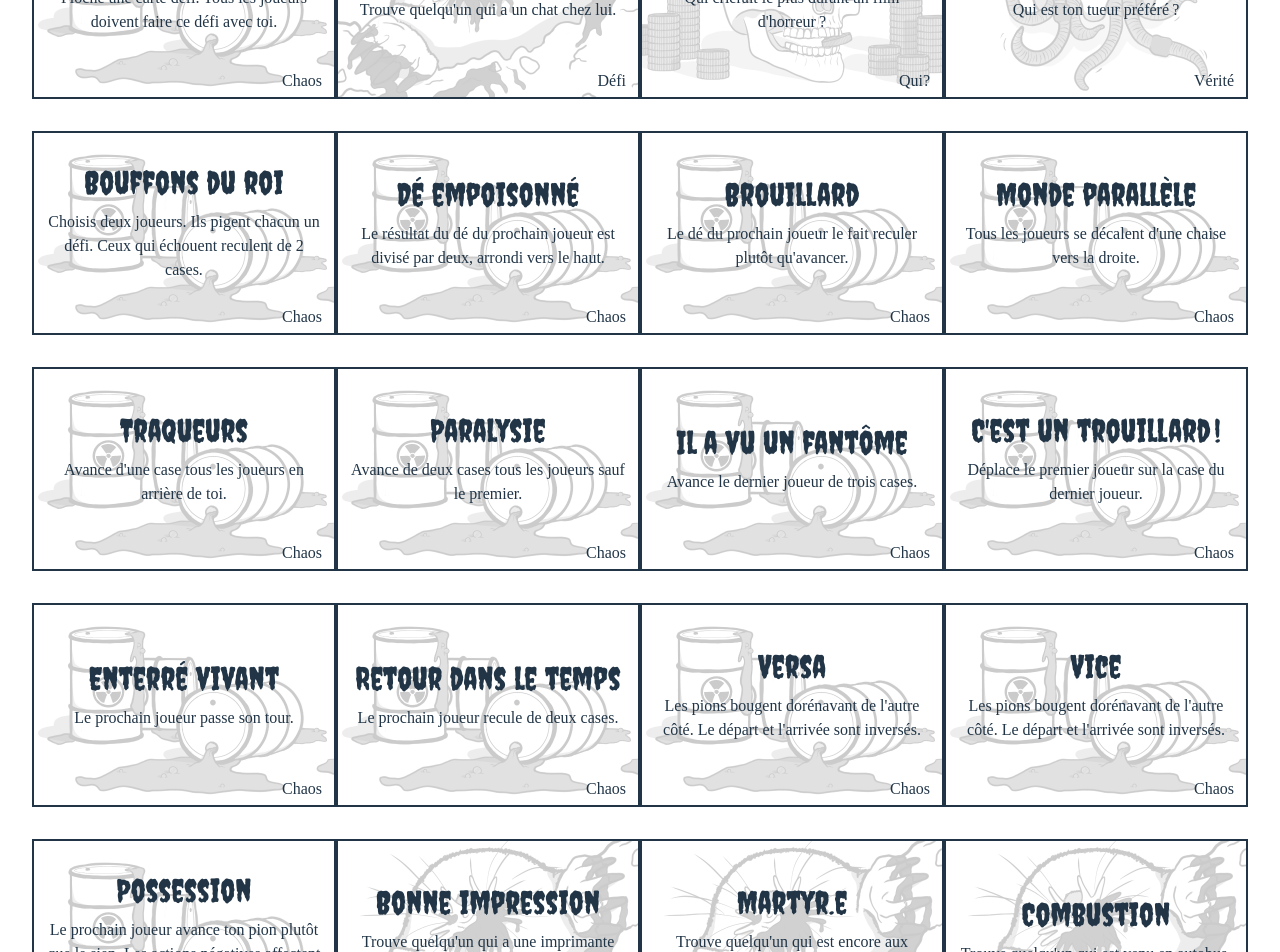
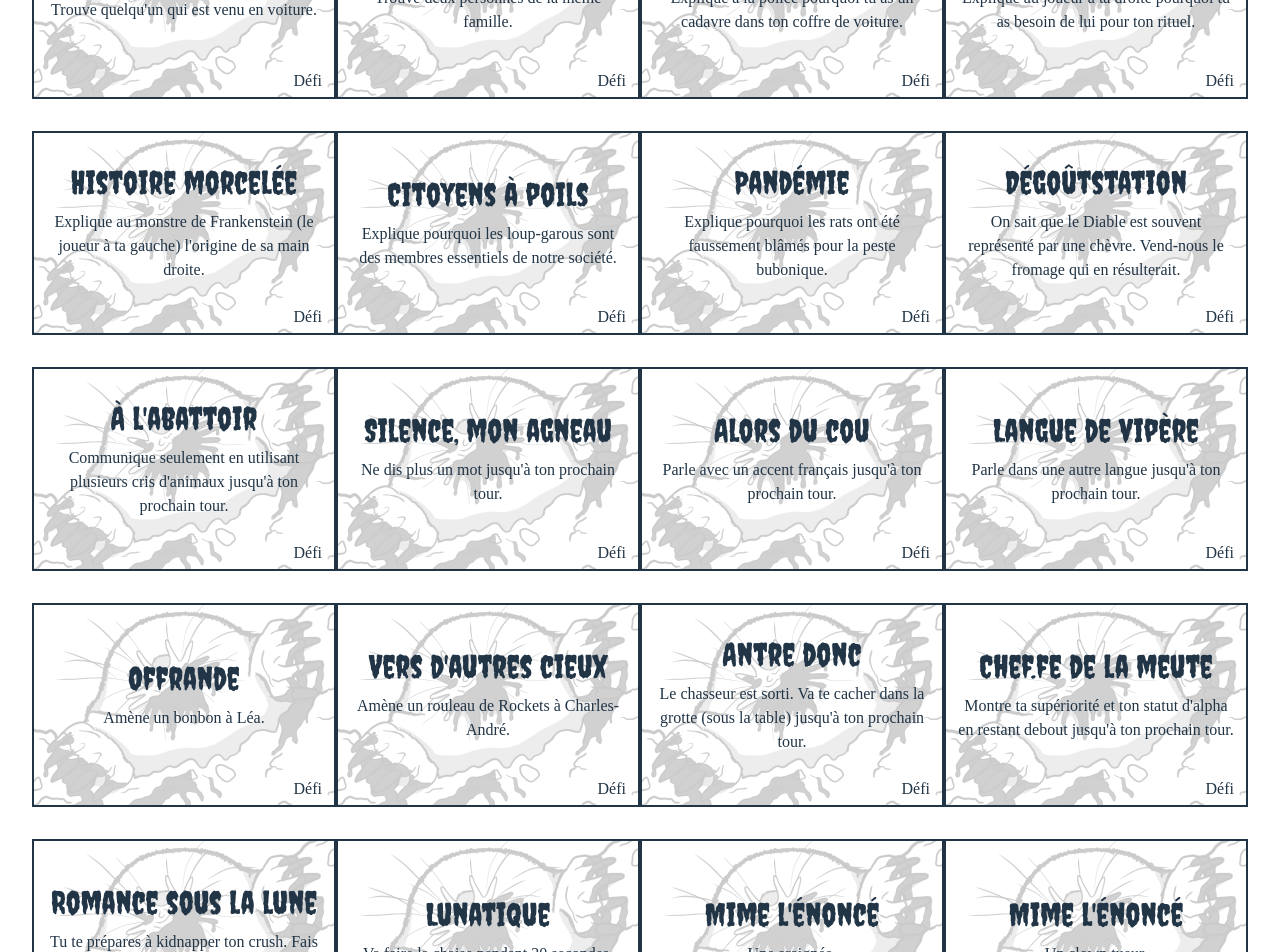
Before and after one commit to beaudry/HalloweenCarteur, a Preact app: page / in a window 1280 px wide. Shown: the part 500-1452 px from the top of the page. Built offline with nearby package versions, Linux system fonts and the light colour scheme; a web font is replaced by a local one.

Commit message:
Commenter les cartes déjà imprimées

```diff
--- a/src/donnees/cartes.ts
+++ b/src/donnees/cartes.ts
@@ -2,28 +2,28 @@ import Carte from "../modeles/Carte";
 import Categorie from "../modeles/Categorie";
 
 const cartes: Carte[] = [
-    { categorie: Categorie.chaos, cycle: "Solidarité", description: "Pioche une carte défi. Tous les joueurs doivent faire ce défi avec toi.", titre: "Rituel d'initiation" },
-    { categorie: Categorie.defi, cycle: "Enquête", description: "Trouve quelqu'un qui a un chat chez lui.", titre: "Chat-rlatan" },
-    { categorie: Categorie.qui, cycle: "Film d'horreur", description: "Qui crierait le plus durant un film d'horreur?", titre: "Peureux!" },
-    { categorie: Categorie.verite, cycle: "Mal", description: "Qui est ton tueur préféré?", titre: "Tueur en chéri" },
+    // { categorie: Categorie.chaos, cycle: "Solidarité", description: "Pioche une carte défi. Tous les joueurs doivent faire ce défi avec toi.", titre: "Rituel d'initiation" },
+    // { categorie: Categorie.defi, cycle: "Enquête", description: "Trouve quelqu'un qui a un chat chez lui.", titre: "Chat-rlatan" },
+    // { categorie: Categorie.qui, cycle: "Film d'horreur", description: "Qui crierait le plus durant un film d'horreur?", titre: "Peureux!" },
+    // { categorie: Categorie.verite, cycle: "Mal", description: "Qui est ton tueur préféré?", titre: "Tueur en chéri" },
 
-    { categorie: Categorie.chaos, cycle: "« Solidarité »", description: "Choisis deux joueurs. Ils pigent chacun un défi. Ceux qui échouent reculent de 2 cases.", titre: "Bouffons du roi" },
-    { categorie: Categorie.chaos, cycle: "Bibi Party", description: "Le résultat du dé du prochain joueur est divisé par deux, arrondi vers le haut.", titre: "Dé empoisonné" }, // Valider avec Léa
-    { categorie: Categorie.chaos, cycle: "Bibi Party", description: "Le dé du prochain joueur le fait reculer plutôt qu'avancer.", titre: "Brouillard" },
-    { categorie: Categorie.chaos, cycle: "Réorganisation", description: "Tous les joueurs se décalent d'une chaise vers la droite.", titre: "Monde parallèle" },
-    { categorie: Categorie.chaos, cycle: "Solidarité", description: "Avance d'une case tous les joueurs en arrière de toi.", titre: "Traqueurs" },
-    { categorie: Categorie.chaos, cycle: "Solidarité", description: "Avance de deux cases tous les joueurs sauf le premier.", titre: "Paralysie" },
-    { categorie: Categorie.chaos, cycle: "Solidarité", description: "Avance le dernier joueur de trois cases.", titre: "Il a vu un fantôme" },
-    { categorie: Categorie.chaos, cycle: "Solidarité", description: "Déplace le premier joueur sur la case du dernier joueur.", titre: "C'est un trouillard!" },
-    { categorie: Categorie.chaos, cycle: "Solidarité", description: "Le prochain joueur passe son tour.", titre: "Enterré vivant" },
-    { categorie: Categorie.chaos, cycle: "Solidarité", description: "Le prochain joueur recule de deux cases.", titre: "Retour dans le temps" },
-    { categorie: Categorie.chaos, cycle: "Spécial", description: "Les pions bougent dorénavant de l'autre côté. Le départ et l'arrivée sont inversés.", titre: "Versa" },
-    { categorie: Categorie.chaos, cycle: "Spécial", description: "Les pions bougent dorénavant de l'autre côté. Le départ et l'arrivée sont inversés.", titre: "Vice" },
-    { categorie: Categorie.chaos, cycle: "Voleur", description: "Le prochain joueur avance ton pion plutôt que le sien. Les actions négatives affectent son pion.", titre: "Possession" },
+    // { categorie: Categorie.chaos, cycle: "« Solidarité »", description: "Choisis deux joueurs. Ils pigent chacun un défi. Ceux qui échouent reculent de 2 cases.", titre: "Bouffons du roi" },
+    // { categorie: Categorie.chaos, cycle: "Bibi Party", description: "Le résultat du dé du prochain joueur est divisé par deux, arrondi vers le haut.", titre: "Dé empoisonné" },
+    // { categorie: Categorie.chaos, cycle: "Bibi Party", description: "Le dé du prochain joueur le fait reculer plutôt qu'avancer.", titre: "Brouillard" },
+    // { categorie: Categorie.chaos, cycle: "Réorganisation", description: "Tous les joueurs se décalent d'une chaise vers la droite.", titre: "Monde parallèle" },
+    // { categorie: Categorie.chaos, cycle: "Solidarité", description: "Avance d'une case tous les joueurs en arrière de toi.", titre: "Traqueurs" },
+    // { categorie: Categorie.chaos, cycle: "Solidarité", description: "Avance de deux cases tous les joueurs sauf le premier.", titre: "Paralysie" },
+    // { categorie: Categorie.chaos, cycle: "Solidarité", description: "Avance le dernier joueur de trois cases.", titre: "Il a vu un fantôme" },
+    // { categorie: Categorie.chaos, cycle: "Solidarité", description: "Déplace le premier joueur sur la case du dernier joueur.", titre: "C'est un trouillard!" },
+    // { categorie: Categorie.chaos, cycle: "Solidarité", description: "Le prochain joueur passe son tour.", titre: "Enterré vivant" },
+    // { categorie: Categorie.chaos, cycle: "Solidarité", description: "Le prochain joueur recule de deux cases.", titre: "Retour dans le temps" },
+    // { categorie: Categorie.chaos, cycle: "Spécial", description: "Les pions bougent dorénavant de l'autre côté. Le départ et l'arrivée sont inversés.", titre: "Versa" },
+    // { categorie: Categorie.chaos, cycle: "Spécial", description: "Les pions bougent dorénavant de l'autre côté. Le départ et l'arrivée sont inversés.", titre: "Vice" },
+    // { categorie: Categorie.chaos, cycle: "Voleur", description: "Le prochain joueur avance ton pion plutôt que le sien. Les actions négatives affectent son pion.", titre: "Possession" },
 
-    { categorie: Categorie.defi, cycle: "Enquête", description: "Trouve quelqu'un qui a une imprimante 3D chez lui.", titre: "Bonne impression" },
-    { categorie: Categorie.defi, cycle: "Enquête", description: "Trouve quelqu'un qui est encore aux études.", titre: "Martyr.e" },
-    { categorie: Categorie.defi, cycle: "Enquête", description: "Trouve quelqu'un qui est venu en autobus.", titre: "Combustion" },
+    // { categorie: Categorie.defi, cycle: "Enquête", description: "Trouve quelqu'un qui a une imprimante 3D chez lui.", titre: "Bonne impression" },
+    // { categorie: Categorie.defi, cycle: "Enquête", description: "Trouve quelqu'un qui est encore aux études.", titre: "Martyr.e" },
+    // { categorie: Categorie.defi, cycle: "Enquête", description: "Trouve quelqu'un qui est venu en autobus.", titre: "Combustion" },
     { categorie: Categorie.defi, cycle: "Enquête", description: "Trouve quelqu'un qui est venu en voiture.", titre: "Pégaze" },
     { categorie: Categorie.defi, cycle: "Enquête", description: "Trouve deux personnes de la même famille.", titre: "Lien de sang" },
 
```
